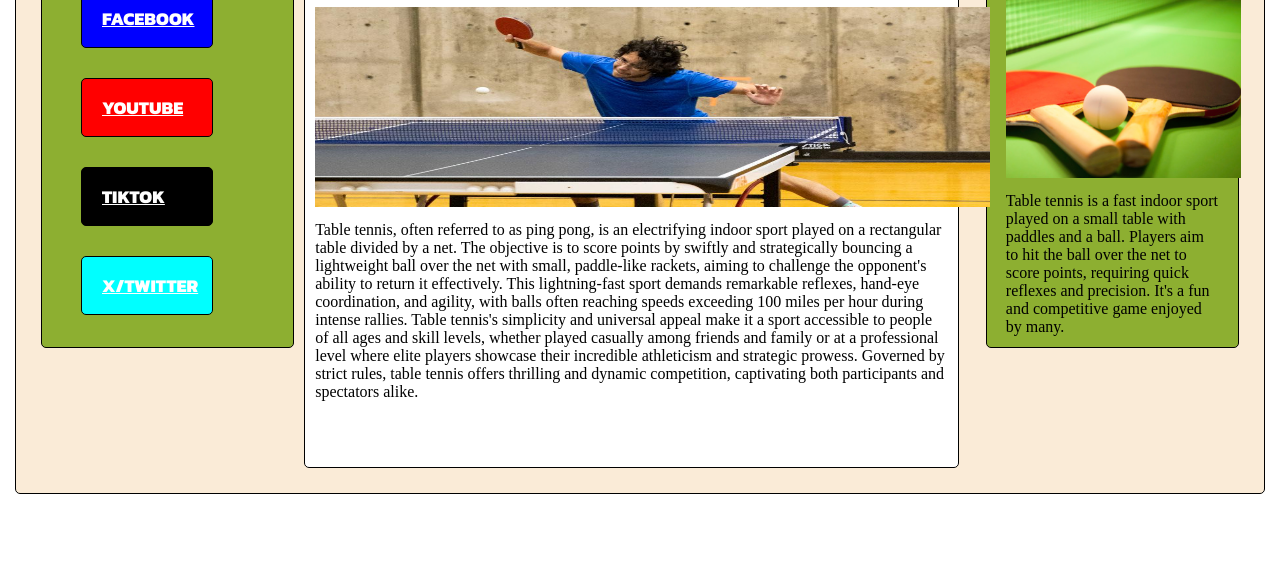
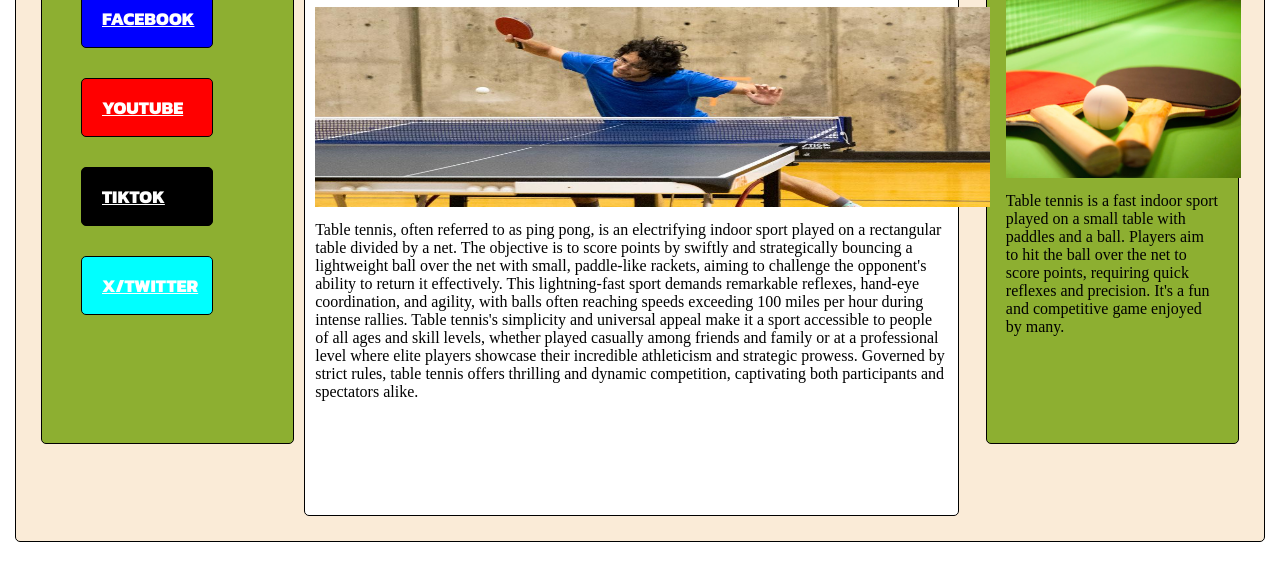
Before and after one commit to DenCzr/G1GFA1_Li_De_Marayag, a plain HTML site: page index.html in a window 1280 px wide. Shown: the part 176-756 px from the top of the page. Drawn offline with Linux system fonts and the light colour scheme.

Commit message:
Add files via upload

```diff
--- a/style.css
+++ b/style.css
@@ -23,7 +23,7 @@
     border-radius: 5px;
     background-color: white;
     width: 51vw;
-    height: 40vw;
+    height: 70vh;
 }
 
 .box_one{
@@ -32,7 +32,7 @@
     float: left;
     display: inline-block;
     padding: 4px;
-    height: 30vw;
+    height: 60vh;
     width: 19vw;
     border: 1px solid black;
 }
@@ -47,7 +47,7 @@
     float: right;
     display: inline-block;
     padding: 4px;
-    height: 30vw;
+    height: 60vh;
     width: 19vw;
     border: 1px solid black;
 }
```
